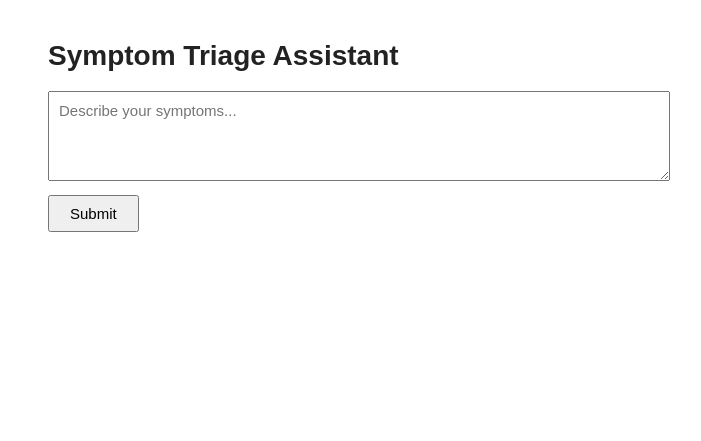
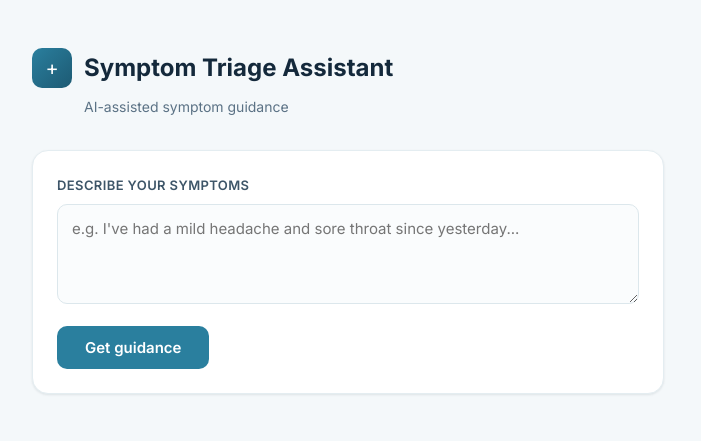
Before and after one commit to HarshaYasa/symptom-triage-assistant, a Flask app: page / in a window 1280 px wide. Shown: the top 441 px of the page, without its empty margins (292-993 px from the left). Run offline with Flask 3, Linux system fonts and the light colour scheme.

Commit message:
Redesign UI - clean clinical style

```diff
--- a/templates/index.html
+++ b/templates/index.html
@@ -2,93 +2,207 @@
 <html>
 <head>
     <title>Symptom Triage Assistant</title>
+    <meta name="viewport" content="width=device-width, initial-scale=1">
+    <link rel="preconnect" href="https://fonts.googleapis.com">
+    <link href="https://fonts.googleapis.com/css2?family=Inter:wght@400;500;600;700&display=swap" rel="stylesheet">
     <style>
+        * { box-sizing: border-box; }
         body {
-            font-family: Arial, sans-serif;
-            max-width: 600px;
-            margin: 40px auto;
-            padding: 0 20px;
-            color: #222;
+            font-family: 'Inter', -apple-system, sans-serif;
+            max-width: 680px;
+            margin: 0 auto;
+            padding: 48px 24px;
+            background: #F4F8FA;
+            color: #1A2B3C;
+            line-height: 1.6;
+        }
+        .header {
+            display: flex;
+            align-items: center;
+            gap: 12px;
+            margin-bottom: 8px;
+        }
+        .logo-icon {
+            width: 40px;
+            height: 40px;
+            background: linear-gradient(135deg, #2A7F9E, #1D5A73);
+            border-radius: 10px;
+            display: flex;
+            align-items: center;
+            justify-content: center;
+            color: white;
+            font-size: 20px;
+            flex-shrink: 0;
         }
         h1 {
-            font-size: 28px;
+            font-size: 24px;
+            font-weight: 700;
+            margin: 0;
+            color: #14293B;
+        }
+        .subtitle {
+            color: #5B7285;
+            font-size: 14px;
+            margin: 0 0 32px 52px;
+        }
+        .card {
+            background: white;
+            border-radius: 16px;
+            padding: 24px;
+            box-shadow: 0 1px 3px rgba(20, 41, 59, 0.06), 0 1px 2px rgba(20, 41, 59, 0.04);
+            border: 1px solid #E4EDF1;
+        }
+        label {
+            display: block;
+            font-size: 13px;
+            font-weight: 600;
+            color: #3D5568;
+            margin-bottom: 8px;
+            text-transform: uppercase;
+            letter-spacing: 0.03em;
         }
         textarea {
             width: 100%;
+            border: 1.5px solid #DCE7EC;
+            border-radius: 10px;
+            padding: 14px;
             font-family: inherit;
             font-size: 15px;
-            padding: 10px;
+            resize: vertical;
+            min-height: 100px;
+            transition: border-color 0.15s;
+            background: #FAFCFD;
+        }
+        textarea:focus {
+            outline: none;
+            border-color: #2A7F9E;
+            background: white;
         }
         button {
-            margin-top: 10px;
-            padding: 8px 20px;
+            margin-top: 14px;
+            background: #2A7F9E;
+            color: white;
+            border: none;
+            padding: 12px 28px;
+            border-radius: 10px;
             font-size: 15px;
+            font-weight: 600;
+            font-family: inherit;
             cursor: pointer;
+            transition: background 0.15s;
+        }
+        button:hover {
+            background: #1D5A73;
         }
         .result-box {
-            margin-top: 30px;
-            padding: 20px;
-            border-radius: 8px;
-            border: 1px solid #ddd;
+            margin-top: 20px;
+            padding: 24px;
+            border-radius: 16px;
+            border: 1.5px solid;
         }
         .urgency-emergency {
-            background-color: #fdecea;
-            border-color: #f44336;
+            background: #FEF2F2;
+            border-color: #F3B4B4;
         }
         .urgency-see-soon {
-            background-color: #fff8e1;
-            border-color: #ffb300;
+            background: #FFFAEB;
+            border-color: #F5D48A;
         }
         .urgency-routine {
-            background-color: #e8f5e9;
-            border-color: #43a047;
+            background: #F0FBF6;
+            border-color: #A3E4C4;
         }
         .urgency-unknown {
-            background-color: #f5f5f5;
-            border-color: #999;
+            background: #F4F6F7;
+            border-color: #D6DEE2;
         }
         .badge {
-            display: inline-block;
-            padding: 4px 12px;
-            border-radius: 12px;
-            font-size: 13px;
-            font-weight: bold;
+            display: inline-flex;
+            align-items: center;
+            gap: 6px;
+            padding: 5px 14px;
+            border-radius: 20px;
+            font-size: 12px;
+            font-weight: 700;
+            letter-spacing: 0.04em;
+            text-transform: uppercase;
             color: white;
-            margin-bottom: 10px;
+            margin-bottom: 16px;
         }
-        .badge-emergency { background-color: #e53935; }
-        .badge-see-soon { background-color: #fb8c00; }
-        .badge-routine { background-color: #43a047; }
-        .badge-unknown { background-color: #757575; }
+        .badge-emergency { background: #DC3939; }
+        .badge-see-soon { background: #E0A426; }
+        .badge-routine { background: #23A566; }
+        .badge-unknown { background: #7A8894; }
+        .result-row {
+            margin-bottom: 12px;
+        }
+        .result-row:last-of-type {
+            margin-bottom: 0;
+        }
+        .result-label {
+            font-size: 12px;
+            font-weight: 600;
+            color: #5B7285;
+            text-transform: uppercase;
+            letter-spacing: 0.03em;
+            margin-bottom: 3px;
+        }
+        .result-value {
+            font-size: 15px;
+            color: #14293B;
+        }
         .disclaimer {
-            font-size: 13px;
-            color: #666;
-            margin-top: 15px;
+            font-size: 12.5px;
+            color: #7A8894;
+            margin-top: 18px;
+            padding-top: 16px;
+            border-top: 1px solid rgba(0,0,0,0.06);
         }
     </style>
 </head>
 <body>
-    <h1>Symptom Triage Assistant</h1>
-    <form method="POST">
-        <textarea name="symptoms" rows="4" placeholder="Describe your symptoms..."></textarea><br>
-        <button type="submit">Submit</button>
-    </form>
+    <div class="header">
+        <div class="logo-icon">+</div>
+        <h1>Symptom Triage Assistant</h1>
+    </div>
+    <p class="subtitle">AI-assisted symptom guidance</p>
+
+    <div class="card">
+        <form method="POST">
+            <label for="symptoms">Describe your symptoms</label>
+            <textarea id="symptoms" name="symptoms" placeholder="e.g. I've had a mild headache and sore throat since yesterday..."></textarea>
+            <button type="submit">Get guidance</button>
+        </form>
+    </div>
 
     {% if result %}
         <div class="result-box urgency-{{ result.urgency }}">
-            <span class="badge badge-{{ result.urgency }}">{{ result.urgency | upper }}</span>
-
-            <p><strong>You entered:</strong> {{ result.input_received }}</p>
+            <span class="badge badge-{{ result.urgency }}">{{ result.urgency | replace("-", " ") }}</span>
 
             {% if result.urgency == "emergency" %}
-                <p><strong>{{ result.message }}</strong></p>
+                <div class="result-row">
+                    <div class="result-value" style="font-weight: 600;">{{ result.message }}</div>
+                </div>
+            {% elif result.urgency == "unknown" and result.body_system is not defined %}
+                <div class="result-row">
+                    <div class="result-value">{{ result.message }}</div>
+                </div>
             {% else %}
-                <p><strong>Likely body system:</strong> {{ result.body_system }}</p>
-                <p><strong>Recommended specialist:</strong> {{ result.specialist }}</p>
-                <p><strong>Reasoning:</strong> {{ result.message }}</p>
+                <div class="result-row">
+                    <div class="result-label">Likely body system</div>
+                    <div class="result-value">{{ result.body_system }}</div>
+                </div>
+                <div class="result-row">
+                    <div class="result-label">Recommended specialist</div>
+                    <div class="result-value">{{ result.specialist }}</div>
+                </div>
+                <div class="result-row">
+                    <div class="result-label">Reasoning</div>
+                    <div class="result-value">{{ result.message }}</div>
+                </div>
             {% endif %}
 
-            <p class="disclaimer">This is not a medical diagnosis. Please consult a qualified professional.</p>
+            <p class="disclaimer">This is not a medical diagnosis. Please consult a qualified professional for any health concerns.</p>
         </div>
     {% endif %}
 </body>
```
